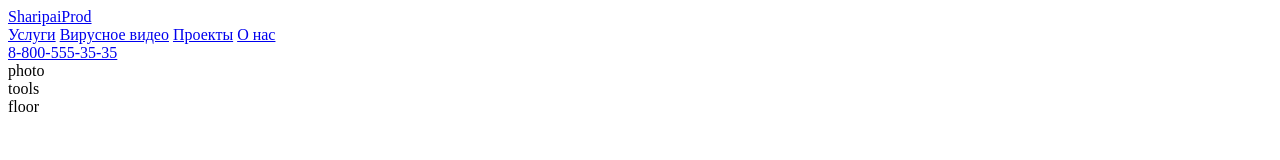
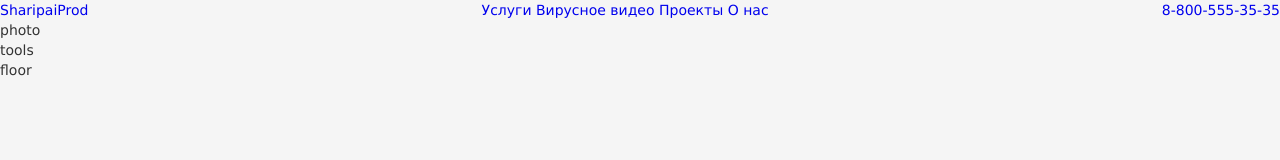
Before and after one commit to aydarcosmos/sharipai, a plain HTML site: page index.html in a window 1280 px wide. Drawn offline with Linux system fonts and the light colour scheme.

Commit message:
add navbar to css

```diff
--- a/index.html
+++ b/index.html
@@ -3,7 +3,7 @@
 
 <head>
     <meta charset="utf-8">
-    <link rel="stylesheet" href="style.css">
+    <link rel="stylesheet" href="styles.css">
     <title> SharipaiProd </title>
 </head>
 
--- a/styles.css
+++ b/styles.css
@@ -0,0 +1,8 @@
+*, *:before, *:after { box-sizing: border-box; padding: 0px; margin: 0px;}
+body { background-color: #f5f5f5; color: #333; font-size: 14px; font-family: Verdana, Arial, sans-serif; line-height: 20px; }
+a { text-decoration: none; transition: all 0.3s linear 0s; }
+
+.navbar {
+    display: flex;
+    justify-content: space-between;
+}
```
